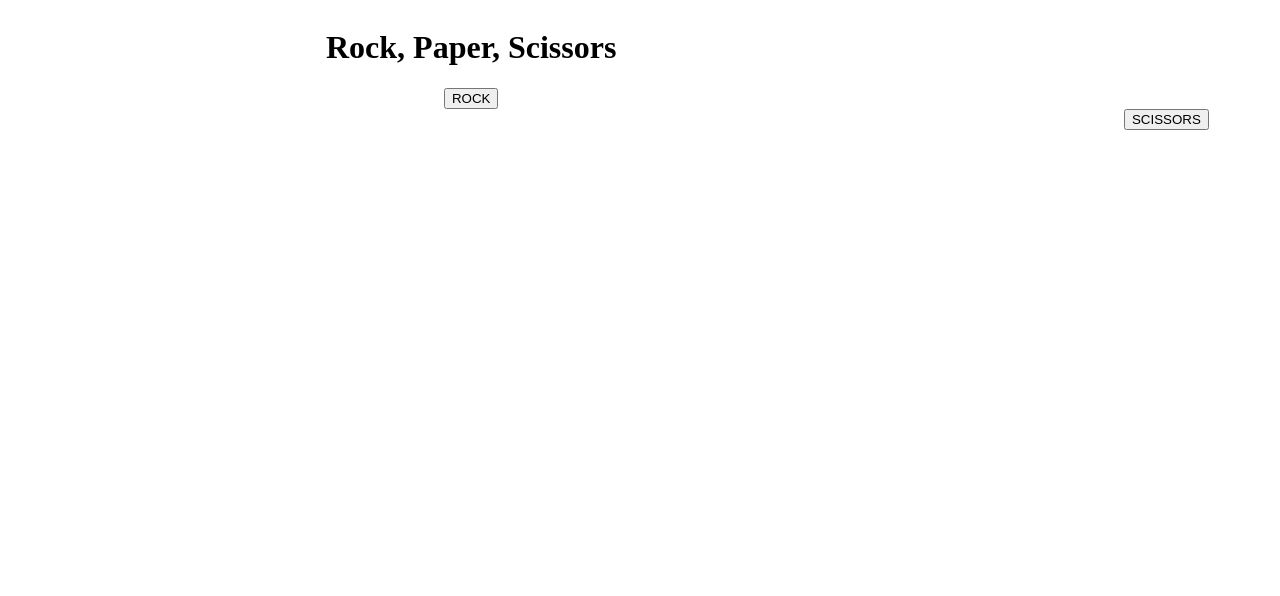
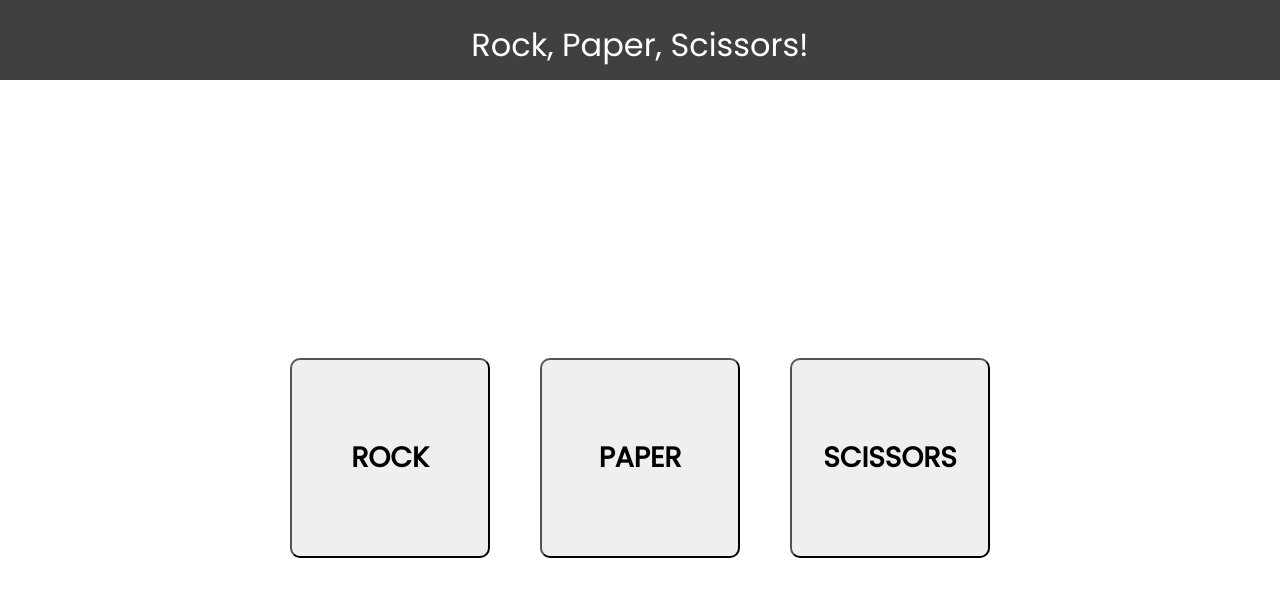
Before and after one commit to crobbo/rock-paper-scissors, a plain HTML site: page index.html in a window 1280 px wide. Drawn offline with Linux system fonts and the light colour scheme.

Commit message:
Styles header, resized buttons, structured the page.

```diff
--- a/index.html
+++ b/index.html
@@ -2,16 +2,19 @@
 <html>
     <head>
         <link rel="stylesheet" type="text/css" href="styles.css">
+        <link href="https://fonts.googleapis.com/css2?family=Poppins&display=swap" rel="stylesheet">
 
-        <title>Rock, Paper, Scissors</title>
+        <title>Rock, Paper, Scissors!</title>
 
 
     </head>
 
     <body>
         <div class="page-container">
+            <div class="header">
+                <h1 class="page-title">Rock, Paper, Scissors!</h1>
+            </div>
 
-            <h1 class="page-title">Rock, Paper, Scissors</h1>
             <button class="button" id="btn-rock">ROCK</button>
             <button class="button" id="btn-paper">PAPER</button>
             <button class="button" id="btn-scissors">SCISSORS</button>
--- a/styles.css
+++ b/styles.css
@@ -1,32 +1,72 @@
 .page-container {
     display: grid;
-    grid-template-columns: 200px 200px auto 200px 200px;
-    grid-template-rows: auto;
+    grid-template-columns: auto 200px 200px 200px auto;
+    grid-template-rows: 100px 400px 100px;
     grid-template-areas:
          "header header header header header"
-         ". button1 button1 button1 ."
+         ". button1 button2 button3 ."
          "footer footer footer footer footer" ;
     justify-items: center;
+    gap: 50px 50px;
+    font-family: 'Poppins', sans-serif;
 }
 
+body {
+    background-color: white;
+}
 
+.header {
+
+    background-color: #404040;
+    position: fixed;
+    left: 0px;
+    right: 0px;
+    top: 0px;
+    height: 80px;
+
+}
 
 .page-title {
-    grid-area: header;
-    justify-self: center;
+    text-align: center;
+    font-weight: 500;
+    color: white;
+
 }
 
-#btn-rock {
+.button {
+    font-family: 'Poppins', sans-serif;
+}
+
+ #btn-rock {
     grid-area: button1;
     justify-self: center;
+    width: 200px;
+    height: 200px;
+    border-radius: 10px;
+    font-size: 28px;
+    font-weight: bold;
+    margin-top: 200px;
 }
 
 #btn-paper {
     grid-area: button2;
     justify-self: center;
+    width: 200px;
+    height: 200px;
+    border-radius: 10px;
+    font-size: 28px;
+    font-weight: bold;
+    margin-top: 200px;
 }
 
 #btn-scissors {
     grid-area: button3;
     justify-self: center;
+    width: 200px;
+    height: 200px;
+    border-radius: 10px;
+    font-size: 28px;
+    font-weight: bold;
+    margin-top: 200px;
+
 }
```
Also changed, not shown: img/double-bubble-outline.png (added), img/y-so-serious-white.png (added).
